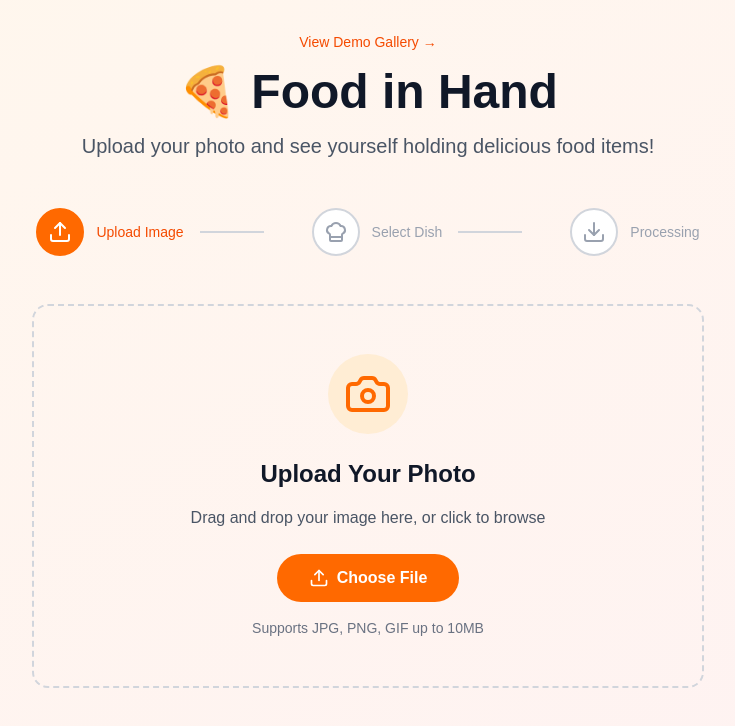
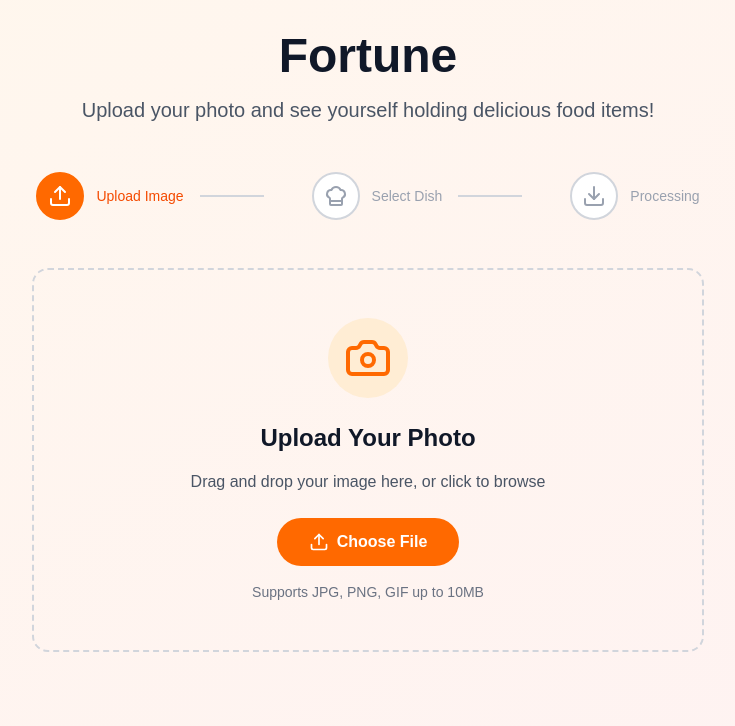
Before and after one commit to satish837/food-in-hand-ai, a Next.js app: page / in a window 1280 px wide. Shown: the top 726 px of the page, without its empty margins (272-1007 px from the left). Built offline with nearby package versions, Linux system fonts and the light colour scheme.

Commit message:
Manual code updates made to file: src/app/page.tsx

```diff
--- a/src/app/page.tsx
+++ b/src/app/page.tsx
@@ -79,16 +79,8 @@ export default function Home() {
       <div className="container mx-auto px-4 py-8">
         {/* Header */}
         <div className="text-center mb-12">
-          <div className="flex justify-center mb-4">
-            <a
-              href="/demo"
-              className="text-orange-600 hover:text-orange-700 text-sm font-medium transition-colors"
-            >
-              View Demo Gallery →
-            </a>
-          </div>
           <h1 className="text-5xl font-bold text-gray-900 mb-4">
-            🍕 Food in Hand
+            Fortune
           </h1>
           <p className="text-xl text-gray-600 max-w-2xl mx-auto">
             Upload your photo and see yourself holding delicious food items!
```
